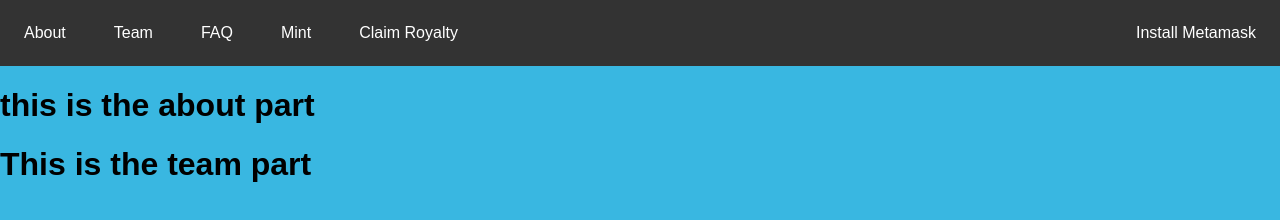
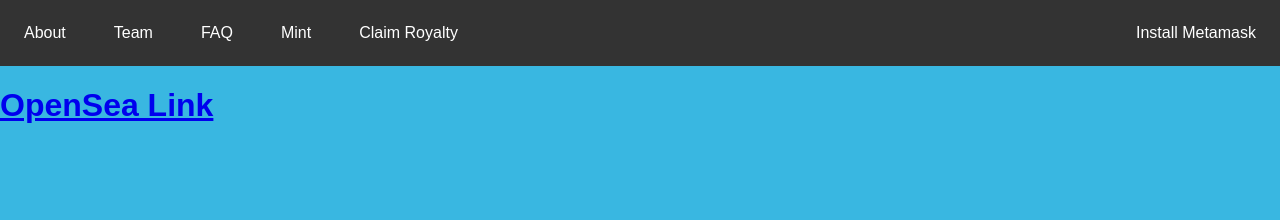
Before and after one commit to ChadKatzen/nft-test-domain, a plain HTML site: page index.html in a window 1280 px wide. Drawn offline with nearby package versions, Linux system fonts and the light colour scheme.

Commit message:
add openSea link

```diff
--- a/index.html
+++ b/index.html
@@ -24,13 +24,13 @@
 
     <div>
         <a id="about">
-            <h1>this is the about part</h1>
+            <h1><a href="https://testnets.opensea.io/collection/nfttutorial-yjq7bd0qrz">OpenSea Link</a></h1>
         </a>
     </div>
 
     <div>
         <a id="team">
-            <h1>This is the team part</h1>
+            <h1></h1>
         </a>
     </div>
 
```
